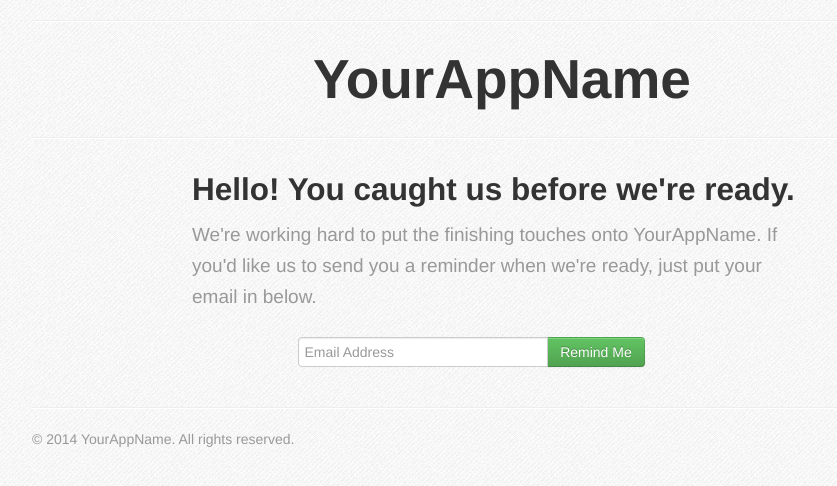
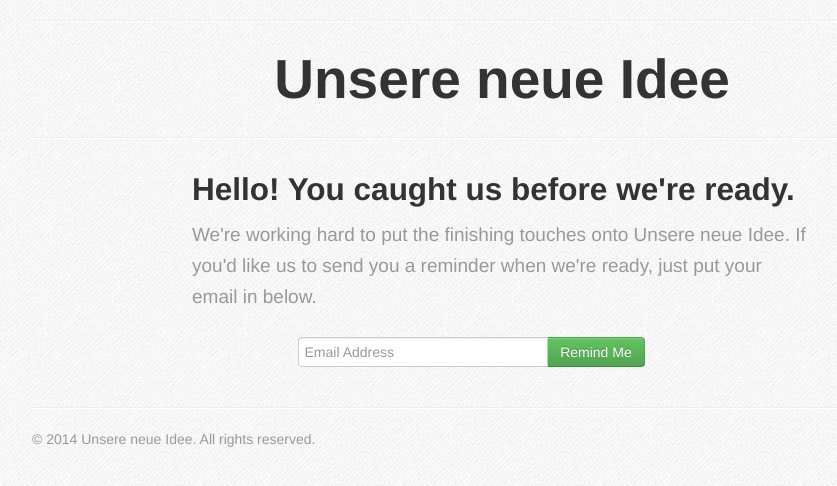
Before and after one commit to jonas28/Landingpages, a Jekyll site: the page built from index.html, in a window 1280 px wide. Shown: the top 486 px of the page, without its empty margins (138-975 px from the left). Built offline with Jekyll 4.4.1, drawn with Linux system fonts in a browser that asks for light colours; nearby versions of some CDN libraries.

Commit message:
neuer Name

```diff
--- a/_config.yml
+++ b/_config.yml
@@ -1,5 +1,5 @@
 auto: true
-app_name: YourAppName
+app_name: Unsere neue Idee
 mailchimp: mailchimpURL...
 google-analytics: UA-XXXXXXXX-1
 domain: example.com
```
